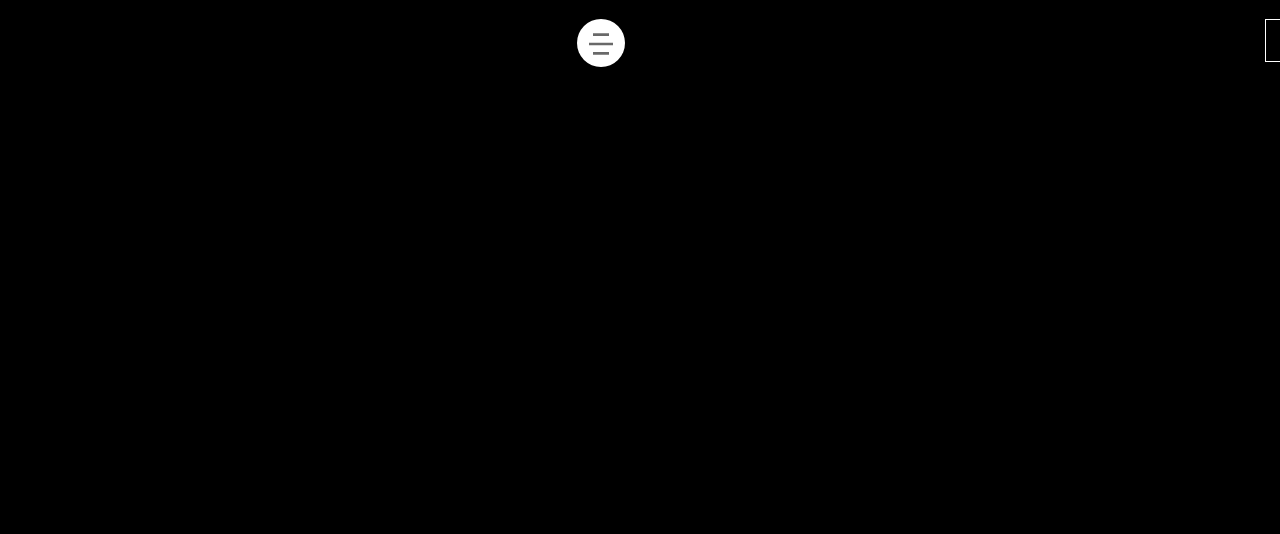
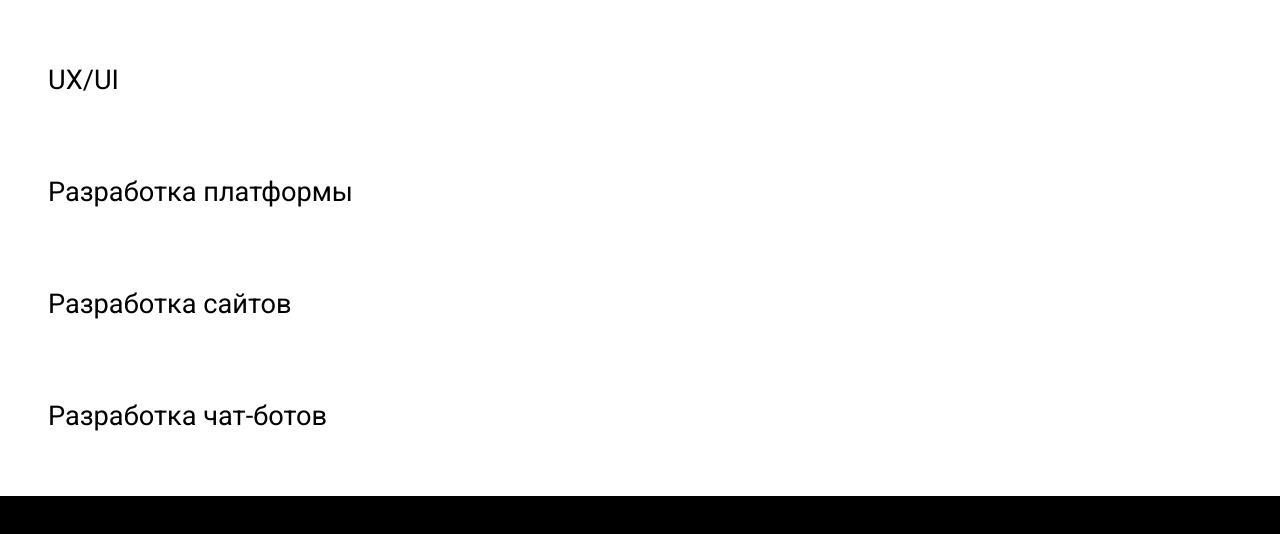
Before and after one commit to dekostudio/dekostudio, a Nuxt app in the folder dekolanding/: page / in a window 1280 px wide. Both pictures are taken after a click on the button 601 px from the left and 43 px from the top of the page. Shown: the top 534 px of the page. Built offline with nearby package versions, Linux system fonts and the light colour scheme.

Commit message:
navbar add

```diff
--- a/dekolanding/app.vue
+++ b/dekolanding/app.vue
@@ -4,9 +4,8 @@ import Header from "~/src/components/header.vue";
 </script>
 
 <template>
-  <div>
   <Header/>
-  </div>
+
 </template>
 
 <style>
--- a/dekolanding/src/components/header.vue
+++ b/dekolanding/src/components/header.vue
@@ -1,6 +1,52 @@
 <script lang="ts">
- export default {
- }
+ export default defineComponent( {
+   data(){
+     return{
+        active:false,
+        navItems:[
+          {
+           name:"UX/UI",
+           link:"#",
+            description:"Lorem ipsum dolor sit amet, consectetur adipiscing elit, sed do eiusmod tempor incididunt ut "
+                +
+                "labore et dolore magna aliqua. Ut enim ad minim veniam, quis nostru"
+          },
+          {
+            name:"Разработка платформы",
+            link:"#",
+            description:"Lorem ipsum dolor sit amet, consectetur adipiscing elit, sed do eiusmod tempor incididunt ut "
+                +
+                "labore et dolore magna aliqua. Ut enim ad minim veniam, quis nostru"
+          },
+          {
+            name:"Разработка сайтов",
+            link:"#",
+            description:"Lorem ipsum dolor sit amet, consectetur adipiscing elit, sed do eiusmod tempor incididunt ut "
+                +
+                "labore et dolore magna aliqua. Ut enim ad minim veniam, quis nostru"
+          },
+          {
+            name:"Разработка чат-ботов",
+            link:"#",
+            description:"Lorem ipsum dolor sit amet, consectetur adipiscing elit, sed do eiusmod tempor incididunt ut "
+                +
+                "labore et dolore magna aliqua. Ut enim ad minim veniam, quis nostru"
+          }
+        ],
+       data:{},
+       hoveredData:false,
+     }
+   },
+   methods:{
+     CheckId(id:number):void{
+       console.log(id);
+       this.data = this.navItems[id];
+       console.log(this.data);
+       this.hoveredData=true;
+     },
+   },
+
+ })
 </script>
 
 <template>
@@ -13,16 +59,29 @@
         </h1>
       </div>
       <div class="menu-item">
-        <button><img src="../assets/icons/burgermenu.svg"></button>
+        <button @click="active=true"><img src="../assets/icons/burgermenu.svg"></button>
       </div>
       <div class="contact-item">
         <button>Связаться</button>
       </div>
     </div>
     </div>
+    <transition-group tag="section" name="navMenuAppear" >
+    <div class="navMenu" v-if="active">
+      <div class="navMenu-components">
+        <div class="navMenu-item" v-for="(elem,key) in navItems" :key="key" >
+          <a :href="key" @mouseover="CheckId(key)" @mouseleave="hoveredData=false">
+            {{elem.name}}
+          </a>
+        </div>
+        <div v-if="hoveredData" v-show="data">
+          <p >{{data.description}}</p>
+        </div>
+      </div>
+    </div>
+    </transition-group>
   </header>
 </template>
-
 <style scoped>
  *{
    padding: 0;
@@ -32,7 +91,7 @@
    font-family: Roboto;
  }
  .navbar{
-   margin-top: 1rem;
+   margin-top: 2rem;
    display: flex;
    align-items: center;
    justify-content: center;
@@ -55,6 +114,10 @@
      width: 3rem;
      height: 3rem;
      padding-top: 0.3rem;
+     &:hover{
+       transition: all 300ms ease-out;
+       transform: scale(110%);
+     }
    }
    &.menu-item button img{
      background: none;
@@ -69,12 +132,58 @@
     width: 12rem;
     font-size: 1.1rem;
     height: 2.7rem;
-
+    &:hover{
+      transition: all 300ms ease-out;
+      transform: scale(110%);
+    }
   }
 }
 
- .logo-item{
+ .logo-item {
    font-size: 1.22rem;
  }
 
+.navMenu{
+  position: absolute;
+  background: #FFFFFF;
+  top: 0;
+  left: 0;
+}
+.navMenu-components{
+  background: none;
+  display: flex;
+  flex-direction: column;
+  gap:5rem;
+  width: 100vw;
+  height: auto;
+  padding-top:4rem;
+  padding-bottom: 4rem;
+  padding-left: 3rem;
+}
+.navMenu-item{
+  background: none;
+  &.navMenu-item a{
+    background: none;
+    color: black;
+    text-decoration: none;
+    font-size: 1.7rem;
+    &:hover{
+      color: #7a7a7a;
+    }
+  }
+}
+.navMenuAppear-enter-active{
+  animation:EnterActive 0.3s ease-in-out ;
+}
+@keyframes EnterActive {
+   from{
+   opacity: 0;
+   transform:translateY(-10%);
+   }
+  to{
+  opacity: 1;
+    transform: translateY(0);
+  }
+}
+
 </style>
```
Also changed, not shown: dekolanding/src/assets/icons/eixt.svg (added).
